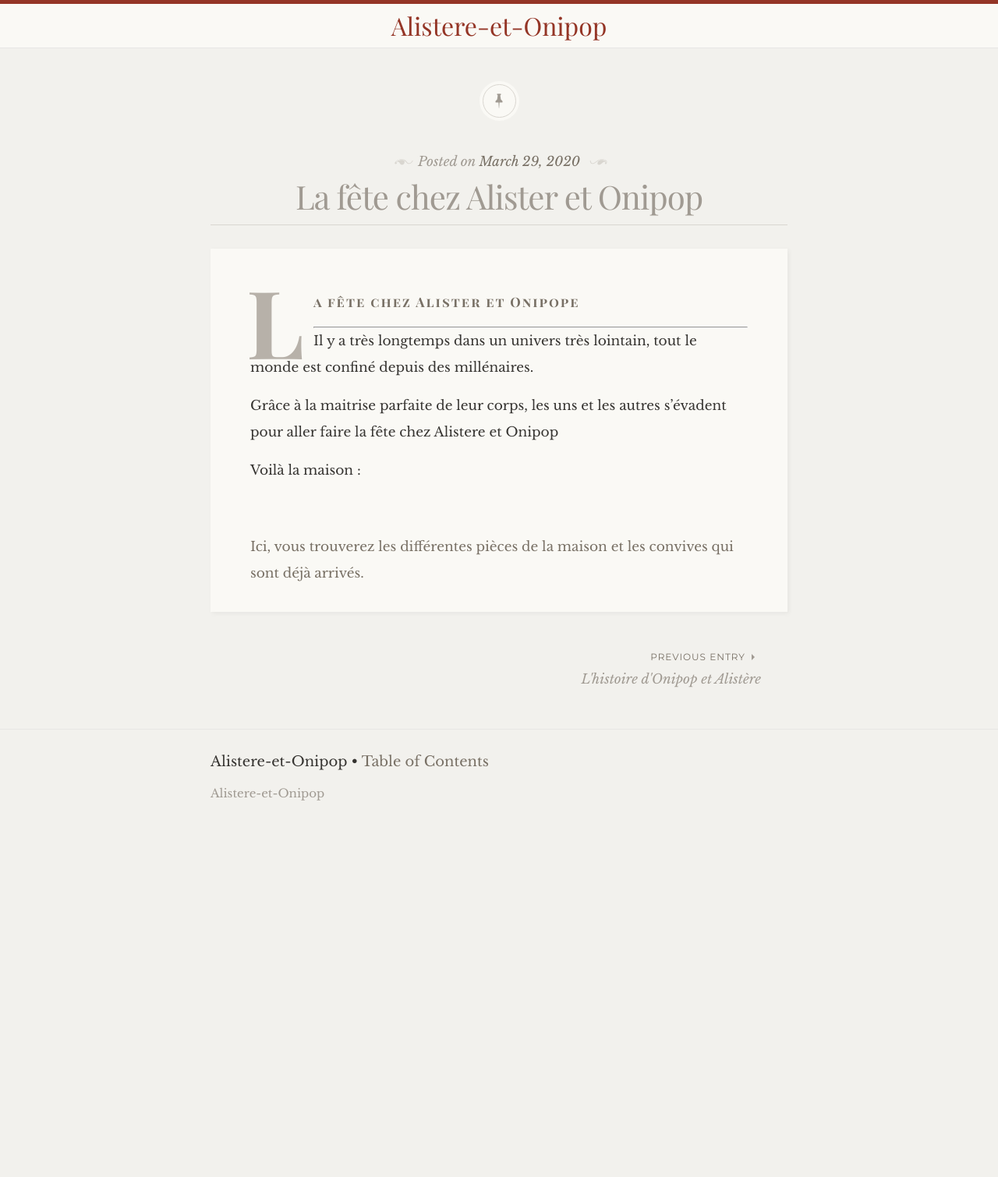
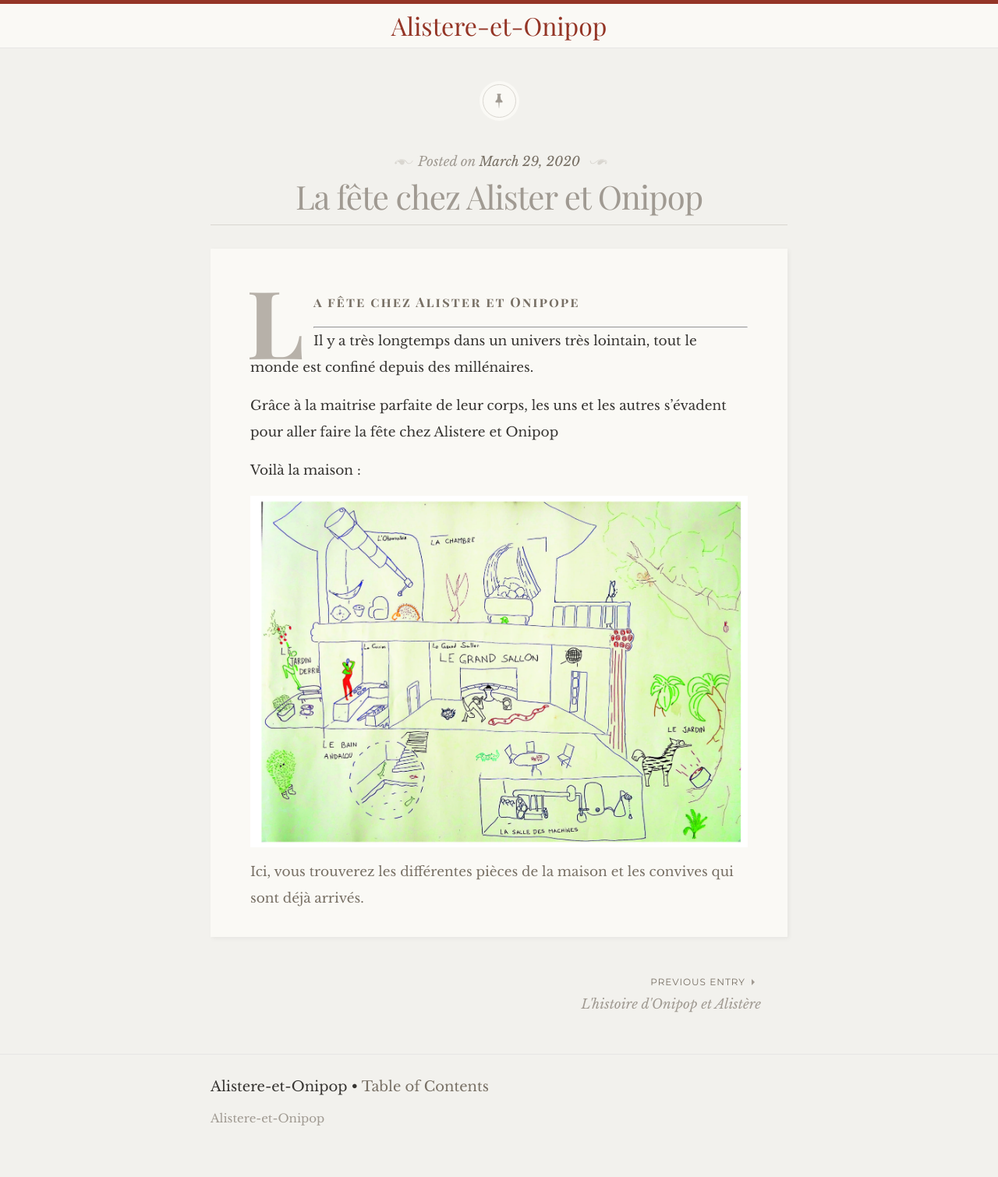
Before and after one commit to edacook/Alistere-et-Onipop, a Jekyll site: the page built from _posts/2020-03-29-la-fete.md, in a window 1280 px wide. Shown: the whole page at 78% size. Built offline with Jekyll 4.4.1, drawn with Linux system fonts in a browser that asks for light colours; some web fonts are replaced; before the commit the page ends 1093 px from its top, so only the background shows below that.

Commit message:
Update 2020-03-29-la-fete.md

```diff
--- a/_posts/2020-03-29-la-fete.md
+++ b/_posts/2020-03-29-la-fete.md
@@ -13,7 +13,7 @@ Grâce à la maitrise parfaite de leur corps, les uns et les autres s'évadent p
 
 Voilà la maison :
 
-![](assets/PlanAeO.jpg)
+![](/assets/PlanAeO.jpg)
 
 
 
```
